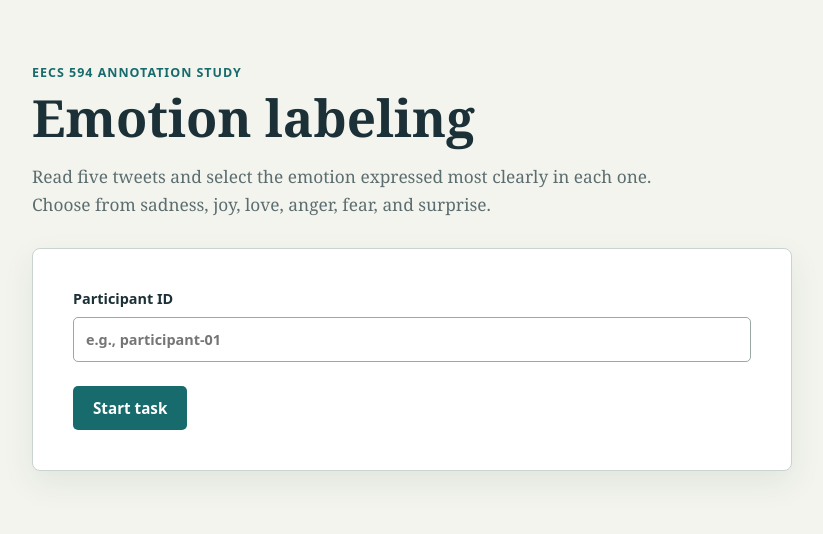
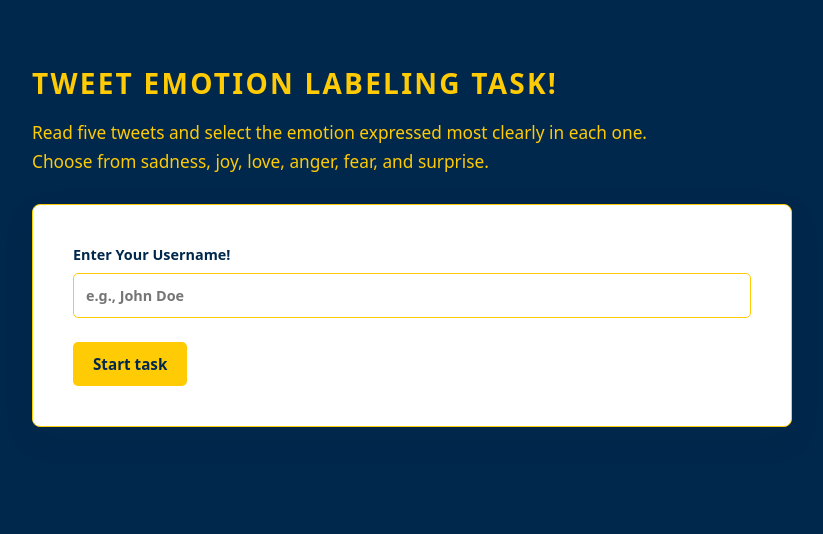
Before and after one commit to Junminkyu/CSE594, a Flask app: page / in a window 1280 px wide. Shown: the top 534 px of the page, without its empty margins (228-1051 px from the left). Run offline with Flask 3, Linux system fonts and the light colour scheme; some libraries are stand-ins or nearby versions.

Commit message:
Finalized

```diff
--- a/app.py
+++ b/app.py
@@ -69,8 +69,18 @@ def start_task():
     if not participant_id:
         return render_template("home.html", error="Enter a participant ID to begin."), 400
 
-    # Draw five random tweets from the database for the participant to label
+    # Check if the participant ID is duplicate
     with database_connection() as connection:
+        existing_submission = connection.execute(
+            "SELECT * FROM submissions WHERE participant_id = %s LIMIT 1",
+            (participant_id,),
+        ).fetchone()
+        if existing_submission:
+            return render_template(
+                "home.html", error="This username has already been used. Enter different username."
+            ), 400
+
+        # Draw five random tweets from the database for the participant to label
         tweets = connection.execute(
             "SELECT tweet_id, text FROM tweets ORDER BY RANDOM() LIMIT 5"
         ).fetchall()
@@ -136,7 +146,7 @@ def complete():
 def results():
     with database_connection() as connection:
         submissions = connection.execute(
-            "SELECT participant_id, tweet_id, tweet_text, selected_label FROM submissions"
+            "SELECT participant_id, tweet_text, selected_label FROM submissions"
         ).fetchall()
     return render_template("results.html", submissions=submissions, emotions=EMOTIONS)
 
--- a/static/style.css
+++ b/static/style.css
@@ -1,11 +1,11 @@
 :root {
-  --ink: #1c3037;
-  --muted: #5c6d70;
-  --paper: #f3f4ee;
-  --surface: #ffffff;
-  --accent: #176b6d;
-  --accent-soft: #e3f1ed;
-  --border: #c9d4d0;
+  --ink: #ffcb05;
+  --muted: #ffcb05;
+  --paper: #00274c;
+  --surface: #00274c;
+  --accent: #ffcb05;
+  --accent-soft: #123a5c;
+  --border: #ffcb05;
 }
 
 * { box-sizing: border-box; }
@@ -14,28 +14,35 @@ body {
   margin: 0;
   background: var(--paper);
   color: var(--ink);
-  font-family: Georgia, "Times New Roman", serif;
+  font-family: system-ui, sans-serif;
 }
 
 .shell { width: min(100% - 32px, 760px); margin: 0 auto; padding: 64px 0; }
-.eyebrow { margin: 0 0 10px; color: var(--accent); font-family: system-ui, sans-serif; font-size: .78rem; font-weight: 700; letter-spacing: .08em; text-transform: uppercase; }
+.eyebrow { margin: 0 0 10px; color: var(--accent); font-family: system-ui, sans-serif; font-size: 1.75rem; font-weight: 700; letter-spacing: .08em; text-transform: uppercase; }
+.shell > h1.eyebrow { font-size: 1.75rem; letter-spacing: 0; line-height: 1.05; text-transform: none; }
 h1 { margin: 0 0 18px; font-size: clamp(2rem, 5vw, 3.2rem); line-height: 1.05; }
-.intro { max-width: 620px; color: var(--muted); font-size: 1.08rem; line-height: 1.65; }
+.intro { max-width: 620px; color: var(--muted); font-family: system-ui, sans-serif; font-size: 1.08rem; line-height: 1.65; }
 
 .panel, .table-wrap { margin-top: 28px; border: 1px solid var(--border); border-radius: 8px; background: var(--surface); box-shadow: 0 12px 32px rgb(28 48 55 / 8%); }
-.panel { padding: clamp(24px, 5vw, 40px); }
+.panel { padding: clamp(24px, 5vw, 40px); background: #fff; color: var(--paper); }
+.completion-panel { max-width: 540px; border-top-width: 8px; }
+.completion-panel h1 { margin-bottom: 12px; }
+.completion-panel p { margin: 0; font-size: 1.08rem; line-height: 1.6; }
+.button-link { display: inline-flex; align-items: center; min-height: 44px; margin-top: 28px; border-radius: 5px; background: var(--accent); color: var(--paper); font-family: system-ui, sans-serif; font-size: .95rem; font-weight: 700; padding: 0 20px; text-decoration: none; }
+.button-link:hover { background: #e0b000; }
 
 label { display: grid; gap: 9px; font-family: system-ui, sans-serif; font-size: .9rem; font-weight: 700; }
-input { width: 100%; border: 1px solid #9aa9a4; border-radius: 5px; font: inherit; padding: 12px; }
-input:focus { border-color: var(--accent); outline: 3px solid rgb(23 107 109 / 18%); }
-button { min-height: 44px; margin-top: 24px; border: 0; border-radius: 5px; background: var(--accent); color: white; cursor: pointer; font: 700 .95rem system-ui, sans-serif; padding: 0 20px; }
-button:hover { background: #11585a; }
+input { width: 100%; border: 1px solid var(--border); border-radius: 5px; color: var(--paper); font: inherit; padding: 12px; }
+input:focus { border-color: var(--accent); outline: 3px solid rgb(255 203 5 / 35%); }
+button { min-height: 44px; margin-top: 24px; border: 0; border-radius: 5px; background: var(--accent); color: var(--paper); cursor: pointer; font: 700 .95rem system-ui, sans-serif; padding: 0 20px; }
+button:hover { background: #e0b000; }
 
-.progress { height: 7px; overflow: hidden; border-radius: 4px; background: #dce5e0; }.progress span { display: block; height: 100%; background: var(--accent); }
-blockquote { margin: 0 0 30px; border-left: 4px solid #d7a552; font-size: clamp(1.25rem, 3vw, 1.6rem); line-height: 1.5; padding-left: 22px; }
+.progress { height: 7px; overflow: hidden; border-radius: 4px; background: #123a5c; }.progress span { display: block; height: 100%; background: var(--accent); }
+blockquote { margin: 0 0 30px; border-left: 4px solid var(--accent); font-size: clamp(1.25rem, 3vw, 1.6rem); line-height: 1.5; padding-left: 22px; }
 fieldset { margin: 0; border: 0; padding: 0; }legend { margin-bottom: 14px; font-family: system-ui, sans-serif; font-size: .95rem; font-weight: 700; }
-.emotion-grid { display: grid; grid-template-columns: repeat(3, 1fr); gap: 10px; }.emotion { min-height: 60px; border: 1px solid var(--border); border-radius: 6px; cursor: pointer; display: flex; align-items: center; justify-content: center; }.emotion input { width: auto; margin: 0 8px 0 0; accent-color: var(--accent); }.emotion:has(input:checked) { border-color: var(--accent); background: var(--accent-soft); color: #105254; }
+.emotion-grid { display: grid; grid-template-columns: repeat(3, 1fr); gap: 10px; }.emotion { min-height: 60px; border: 1px solid var(--border); border-radius: 6px; cursor: pointer; display: flex; align-items: center; justify-content: center; }.emotion input { width: auto; margin: 0 8px 0 0; accent-color: var(--accent); }.emotion:has(input:checked) { border-color: var(--accent); background: var(--accent-soft); color: var(--ink); }
+.instructions-dialog { width: min(100% - 32px, 540px); border: 1px solid var(--border); border-radius: 8px; box-shadow: 0 20px 48px rgb(0 39 76 / 45%); color: var(--ink); padding: clamp(24px, 5vw, 36px); }.instructions-dialog::backdrop { background: rgb(0 39 76 / 70%); }.instructions-dialog h2 { margin: 0 0 16px; font-size: 1.7rem; }.instructions-dialog p { color: var(--muted); line-height: 1.55; }
 
-.error { color: #a33a32; font-family: system-ui, sans-serif; font-size: .9rem; font-weight: 700; }a { color: var(--accent); font-family: system-ui, sans-serif; font-weight: 700; }table { width: 100%; border-collapse: collapse; }th, td { border-bottom: 1px solid #dde4df; padding: 14px; text-align: left; vertical-align: top; }th { background: #e6eee8; font-family: system-ui, sans-serif; font-size: .76rem; letter-spacing: .05em; text-transform: uppercase; }td:nth-child(3) { min-width: 280px; line-height: 1.45; }.table-wrap { overflow-x: auto; }
+.error { color: red; font-family: system-ui, sans-serif; font-size: .9rem; font-weight: 700; }a { color: var(--accent); font-family: system-ui, sans-serif; font-weight: 700; }table { width: 100%; border-collapse: collapse; }th, td { border-bottom: 1px solid #2c5578; padding: 14px; text-align: left; vertical-align: top; }th { background: #123a5c; font-family: system-ui, sans-serif; font-size: .76rem; letter-spacing: .05em; text-transform: uppercase; }td:nth-child(3) { min-width: 280px; line-height: 1.45; }.table-wrap { overflow-x: auto; }
 
 @media (max-width: 560px) { .shell { width: min(100% - 24px, 760px); padding: 40px 0; }.emotion-grid { grid-template-columns: repeat(2, 1fr); }.panel { padding: 22px; } }
--- a/templates/home.html
+++ b/templates/home.html
@@ -1,15 +1,14 @@
 {% extends "base.html" %}
 {% block content %}
 <main class="shell">
-  <p class="eyebrow">EECS 594 Annotation Study</p>
-  <h1>Emotion labeling</h1>
+  <p class="eyebrow">Tweet Emotion Labeling Task!</p>
   <p class="intro">Read five tweets and select the emotion expressed most clearly in each one. Choose from sadness, joy, love, anger, fear, and surprise.</p>
   <form class="panel" action="{{ url_for('start_task') }}" method="post">
-    <label>Participant ID<input name="participant_id" placeholder="e.g., participant-01" required></label>
-    <button type="submit">Start task</button>
+    <label>Enter Your Username!<input name="participant_id" placeholder="e.g., John Doe" required></label>
     {% if error %}
     <p class="error">{{ error }}</p>
     {% endif %}
+    <button type="submit">Start task</button>
   </form>
 </main>
 {% endblock %}
--- a/templates/results.html
+++ b/templates/results.html
@@ -2,13 +2,11 @@
 {% block content %}
 <main class="shell">
     <p class="eyebrow">Collected data</p>
-    <h1>Participant labels</h1>
     <div class="table-wrap">
         <table>
             <thead>
                 <tr>
                     <th>Participant</th>
-                    <th>Tweet ID</th>
                     <th>Tweet text</th>
                     <th>Selected label</th>
                 </tr>
@@ -17,7 +15,6 @@
                 {% for submission in submissions %}
                     <tr>
                         <td>{{ submission.participant_id }}</td>
-                        <td>{{ submission.tweet_id }}</td>
                         <td>{{ submission.tweet_text }}</td>
                         <td>{{ emotions[submission.selected_label] }}</td>
                     </tr>
```
Also changed, not shown: templates/complete.html (+8 -4 lines), templates/instructions.html (added, +13 -0 lines).
